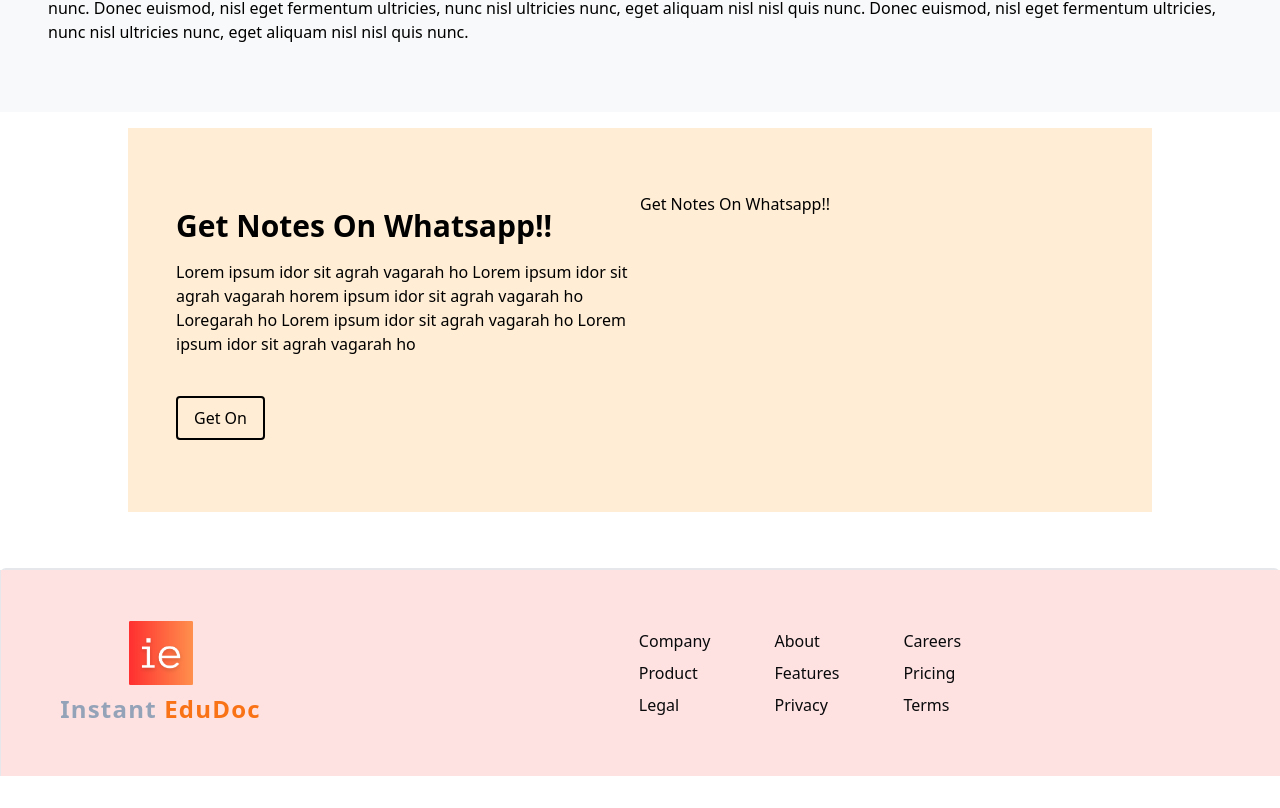
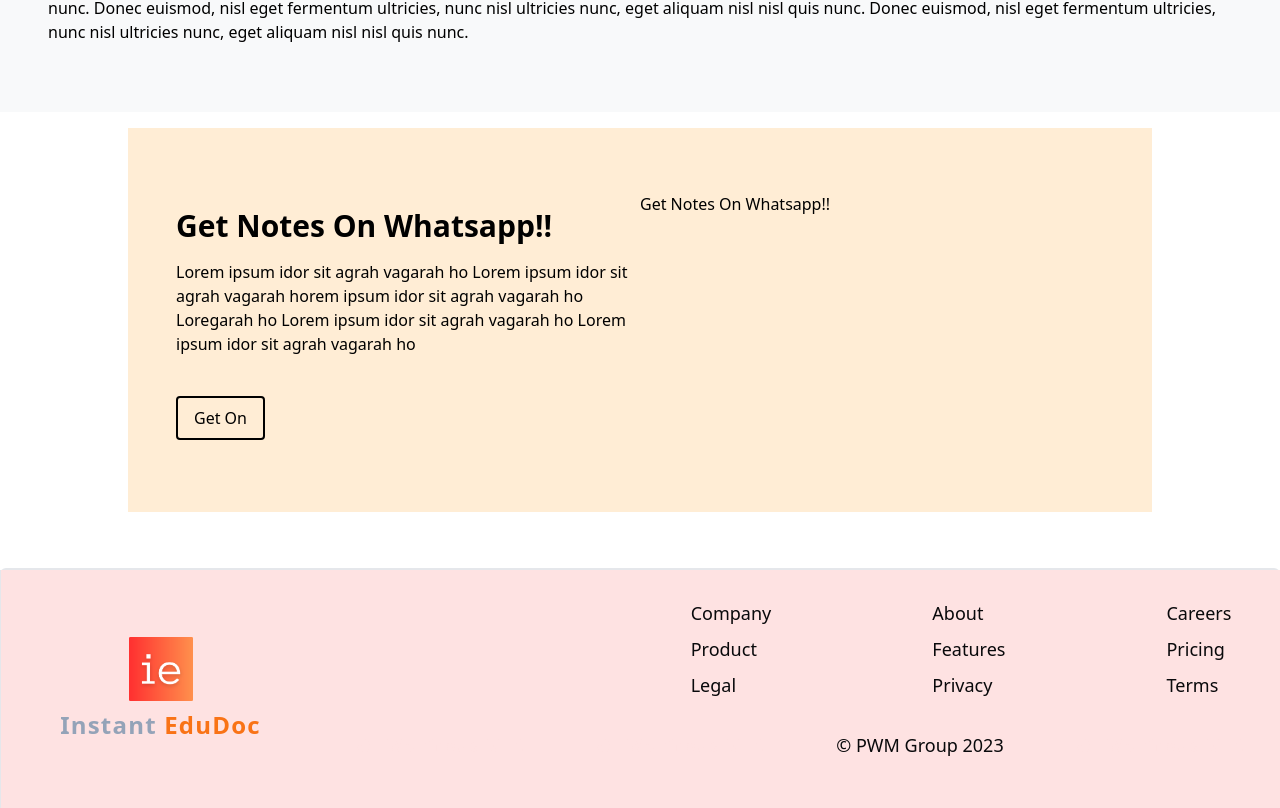
Before and after one commit to MayankGupta2023/ie-pwm, a Next.js app: page / in a window 1280 px wide. Shown: the part 1800-2608 px from the top of the page. Before the commit the page ends 2576 px from the top, so only its background shows below. Built offline with nearby package versions, Linux system fonts and the light colour scheme; no server answers.

Commit message:
footerwithouticon

```diff
--- a/package.json
+++ b/package.json
@@ -9,6 +9,9 @@
     "lint": "next lint"
   },
   "dependencies": {
+    "@fortawesome/fontawesome-svg-core": "^6.5.1",
+    "@fortawesome/free-brands-svg-icons": "^6.5.1",
+    "@fortawesome/react-fontawesome": "^0.2.0",
     "firebase": "^10.7.2",
     "framer-motion": "^11.0.3",
     "next": "14.1.0",
--- a/src/components/footer.js
+++ b/src/components/footer.js
@@ -3,9 +3,12 @@
 import React from 'react';
 import logo from '../assets/logo.png'
 
+
 const Footer = () => {
   return (
-    <footer className="bg-slate-100  text-white  mt-10 w-full h-52 flex rounded-t-md border-t-2">
+
+
+    <footer className="bg-slate-100  text-white  mt-10 w-full h-60 flex rounded-t-md border-t-2">
        <div className="w-1/4 h-full bg-red-100 border-l flex flex-col items-center justify-center">
        {/* Logo */}
        <img src={logo.src} alt="Logo" className="w-16 h-16 mb-2" />
@@ -17,32 +20,60 @@ const Footer = () => {
    </div>
 
        {/* Rest of the content (75% width) */}
-    <div className="w-3/4 h-full bg-red-100 flex justify-center items-center">
+     <div className="w-3/4 h-full bg-red-100 flex justify-center gap-8 flex-col" >
+
+
+   <div className='flex justify-around items-center'>
+
+   <div className="flex flex-col mr-16" >
+           <a href="#" className="mb-2 text-zinc-950 text-lg"></a>
+           <a href="#" className="mb-2 text-zinc-950 text-lg"></a>
+           <a href="#" className=" text-zinc-950 text-lg"></a>
+       </div>
+
+       <div className="flex flex-col mr-16" >
+           <a href="#" className="mb-2 text-zinc-950 text-lg"></a>
+           <a href="#" className="mb-2 text-zinc-950 text-lg"></a>
+           <a href="#" className=" text-zinc-950 text-lg"></a>
+       </div>
+
        {/* Row One */}
-    <div className="flex flex-col mr-16">
-        <a href="#" className="mb-2 text-zinc-950">Company</a>
-        <a href="#" className="mb-2 text-zinc-950">Product</a>
-        <a href="#" className=" text-zinc-950">Legal</a>
+       <div className="flex flex-col mr-16" >
+           <a href="#" className="mb-2 text-zinc-950 text-lg">Company</a>
+           <a href="#" className="mb-2 text-zinc-950 text-lg">Product</a>
+           <a href="#" className=" text-zinc-950 text-lg">Legal</a>
        </div>
 
        {/* Row Two */}
        <div className="flex flex-col mr-16">
-        <a href="#" className="mb-2  text-zinc-950">About</a>
-        <a href="#" className="mb-2  text-zinc-950">Features</a>
-        <a href="#" className=" text-zinc-950">Privacy</a>
+           <a href="#" className="mb-2  text-zinc-950 text-lg">About</a>
+           <a href="#" className="mb-2  text-zinc-950 text-lg">Features</a>
+           <a href="#" className=" text-zinc-950 text-lg">Privacy</a>
        </div>
 
        {/* Row Three */}
        <div className="flex flex-col">
-        <a href="#" className="mb-2 text-zinc-950">Careers</a>
-        <a href="#" className="mb-2  text-zinc-950">Pricing</a>
-        <a href="#" className=" text-zinc-950">Terms</a>
+           <a href="#" className="mb-2 text-zinc-950 text-lg">Careers</a>
+           <a href="#" className="mb-2  text-zinc-950 text-lg">Pricing</a>
+           <a href="#" className=" text-zinc-950 text-lg">Terms</a>
        </div>
+   </div>
+
+   <div className=' h-12 w-full flex justify-around'>
+   <p className='text-red-100 text-lg ' > © PWM Group 2023</p>
+    <p className='text-red-100 text-lg ' > © PWM Group 2023</p>
+    <p className=' text-zinc-950 text-lg ' > © PWM Group 2023</p>
+    <p className='text-red-100 text-lg ' > © PWM Group 2023</p>
+
+   </div>
+
+
    </div>
 
 
 
        </footer>
+
   );
 };
 
```
Also changed, not shown: 1 other file (tests, documents, lock files or other folders). Lines whose indentation alone changed are shown as unchanged.
